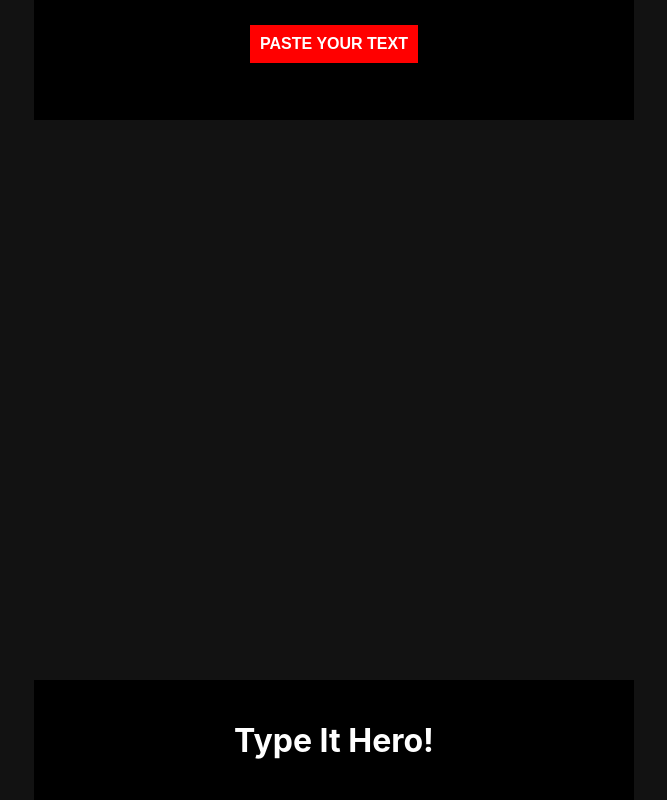
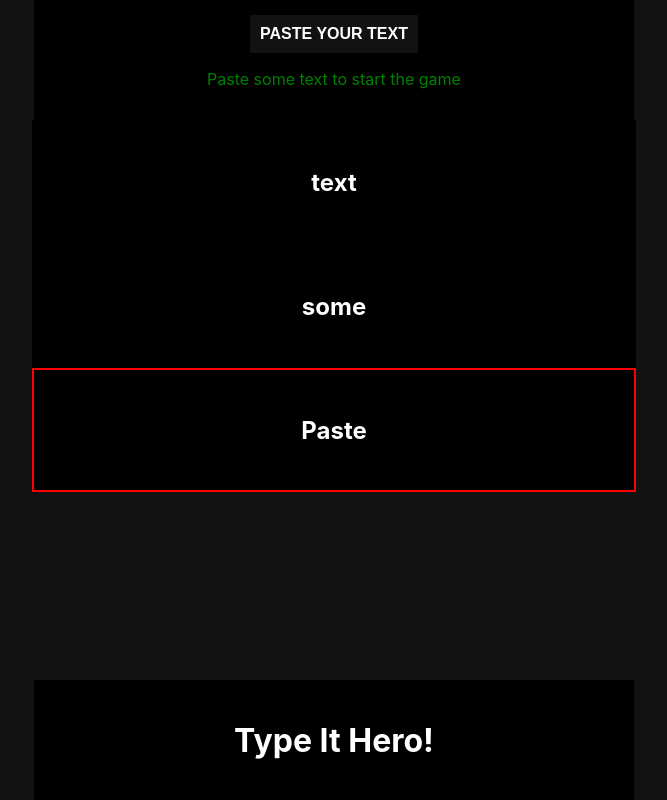
Before and after one commit to theshubhamio/typeithero, a React (Create React App) app: page / in a window 1280 px wide. Shown: the whole page, without its empty margins (306-973 px from the left). Built offline with nearby package versions, Linux system fonts and the light colour scheme.

Commit message:
Keyboard side working

```diff
--- a/src/components/WordFall.jsx
+++ b/src/components/WordFall.jsx
@@ -1,36 +1,116 @@
+import React, { useEffect, useState, useCallback, useMemo } from "react";
+import { getNextKeyDef } from "@testing-library/user-event/dist/keyboard/getNextKeyDef";
+import { isVisible } from "@testing-library/user-event/dist/utils";
 import { color } from "motion/react";
-import React, { useEffect } from "react";
-
 
 function WordFall() {
-
-    const [text, setText] = React.useState("");
-    const [words, setWords] = React.useState([]);
-    const [gameStatus, setGameStatus] = React.useState({
+    const [text, setText] = useState("Paste some text to start the game");
+    const [words, setWords] = useState([]);
+    const [gameStatus, setGameStatus] = useState({
         cl: 0,
         kl: 0,
         ip: false
-    })
+    });
 
+    // Memoized function to get the next needed key
+    const getNeededKey = useCallback(() => {
+        for (const w of words) {
+            if (w.isFocused) {
+                const untypedLetters = w.letterlist.filter(l => !l.isTyped);
+
+                if (untypedLetters.length > 0) {
+                    const neededKey = untypedLetters[0];
+                    const isLastKey = untypedLetters.length === 1;
+
+                    return {
+                        key: neededKey.letter,
+                        isLastKey: isLastKey
+                    };
+                }
+            }
+        }
+
+        return { key: null, isLastKey: false };
+    }, [words]);
+
+    // Handle keyboard input with updated state management
+    const handleKeyboard = useCallback((k, isLastKey) => {
+
+        if(isLastKey){
+            //update KL
+            setGameStatus(prevState => {
+                if (prevState.cl - prevState.kl == 1 && words.length == prevState.cl) {
+                    setText("You won! Paste some text to restart.");
+                    return { cl: 0, kl: 0, ip: false };
+                } else {
+
+                    return { ...prevState, kl: prevState.kl + 1, ip: true }
+                }
+            });
+
+        }else{
+
+            setWords(prevWords => {
+                return prevWords.map(word => {
+                    if (word.isFocused) {
+                        return {
+                            ...word,
+                            letterlist: word.letterlist.map((letter, index) =>
+                                letter.letter === k && !letter.isTyped
+                                    // Find the first untyped occurrence of the letter
+                                    && word.letterlist
+                                        .slice(0, index)
+                                        .every(prevLetter => prevLetter.isTyped || prevLetter.letter !== k)
+                                    ? { ...letter, isTyped: true }
+                                    : letter
+                            )
+                        };
+                    }
+                    return word;
+                });
+            });
+
+        }
+
+    }, []);
+
+    // Keyboard event listener
+    useEffect(() => {
+        const handleKeyDown = (event) => {
+            const neededKey = getNeededKey();
+            console.log("Needed key:", neededKey);
+            console.log("Pressed key:", event.key);
+
+            if (event.key === neededKey.key) {
+                handleKeyboard(event.key, neededKey.isLastKey);
+            }
+        };
+
+        window.addEventListener('keydown', handleKeyDown);
+        return () => {
+            window.removeEventListener('keydown', handleKeyDown);
+        };
+    }, [getNeededKey, handleKeyboard]);
+
+    // Paste handler
     const handlePaste = async () => {
+        try {
             const clipboardText = await navigator.clipboard.readText();
-        console.log("Text Pasted...")
-        console.log(clipboardText)
-
             const cleanText = clipboardText.trim().substring(0, 300);
 
             if (cleanText.split(/\s+/).length > 5) {
-            setText(cleanText)
+                setText(cleanText);
             } else {
-            console.log("Text was invalid")
-            setText("Please paste 5+ words to play")
+                setText("Please paste 5+ words to play");
             }
+        } catch (error) {
+            console.error("Paste error:", error);
+            setText("Error reading clipboard");
         }
+    };
 
+    // Initialize words from text
     useEffect(() => {
-
-        //set up the words state
-
         const wordArray = text.split(" ").map((word) => ({
             word: word,
             letterlist: word.split("").map((letter) => ({
@@ -41,61 +121,58 @@ function WordFall() {
             isVisible: false,
         }));
 
-        console.log("Setting Up Words");
-        console.log(wordArray);
-
         if (wordArray.length > 4) {
             setWords(wordArray);
         }
-    }, [text])
+    }, [text]);
 
+    // Game progression timer
     useEffect(() => {
         let interval;
         if (words.length > 4) {
             interval = setInterval(() => {
                 setGameStatus(prevState => {
-                    if (prevState.cl < 4) {
+                    if (prevState.cl-prevState.kl < 4) {
                         return { ...prevState, cl: prevState.cl + 1, ip: true };
                     } else {
-                        // Game Over
                         clearInterval(interval);
                         setText("Game Over! Paste some text to restart.");
-
                         return { cl: 0, kl: 0, ip: false };
                     }
                 });
-            }, 2000);
+            }, 1500);
         }
         return () => clearInterval(interval);
     }, [words]);
 
+    // Update word visibility and focus
     useEffect(() => {
-        console.log("GAME STATUS Changed : CL : " + gameStatus.cl)
-        console.log(words);
+
+        console.log(gameStatus);
         setWords((prevWords) =>
             prevWords.map((word, i) => {
-                if ( i < gameStatus.cl) {
+                if (i < gameStatus.cl && i >= gameStatus.kl) {
                     if (i === gameStatus.kl) {
                         return { ...word, isVisible: true, isFocused: true };
-
                     } else {
                         return { ...word, isVisible: true, isFocused: false };
                     }
                 } else {
-                    console.log("All invisible")
                     return { ...word, isVisible: false, isFocused: false };
                 }
             })
         );
-    }, [gameStatus])
+        console.log(gameStatus)
+    }, [gameStatus]);
 
+    // Render
     return (
         <div style={styles.container}>
             <div style={styles.header}>
-                <button style={styles.pasteButton}
-                    onClick={handlePaste}>
-                    PASTE YOUR TEXT</button>
-                <p>{text}</p>
+                <button style={styles.pasteButton} onClick={handlePaste}>
+                    PASTE YOUR TEXT
+                </button>
+                <p style={styles.inputtext}>{text}</p>
             </div>
 
             <div style={styles.wordList}>
@@ -108,20 +185,29 @@ function WordFall() {
                                 border: w.isFocused ? "2px solid red" : "2px solid transparent"
                             }}
                         >
-                            <h2>{w.word}</h2>
-
+                            <h2>
+                                {w.letterlist.map((letter, letterIndex) => (
+                                    <span
+                                        key={letterIndex}
+                                        style={{
+                                            color: letter.isTyped ? 'green' : 'white',
+                                            textDecoration: letter.isTyped ? 'underline' : 'none'
+                                        }}
+                                    >
+                                        {letter.letter}
+                                    </span>
+                                ))}
+                            </h2>
                         </div>
                     )
                 )}
             </div>
 
-
             <div style={styles.footer}>
                 <h1>Type It Hero!</h1>
             </div>
         </div>
-    )
-
+    );
 }
 
 const styles = {
@@ -142,7 +228,6 @@ const styles = {
         height: "15vh",
         width: "75vh",
         justifyContent: "center",
-        margin: "10px",
         fontSize: "2vh"
     },
     header: {
@@ -166,7 +251,7 @@ const styles = {
         fontSize: "2vh"
     },
     pasteButton: {
-        background: "red",
+        background: "#121212",
         color: "#ffffff",
         padding: "10px",
         border: "none",
@@ -176,12 +261,16 @@ const styles = {
     },
     wordList: {
         display: "flex",
+        width: "75vh",
+
         flexDirection: "column",
         alignItems: "center",
-        fontSize:"2vh"
+        fontSize: "2vh"
+    },
+    inputtext :{
+        color : "green"
+
     }
-}
-
-
+};
 
 export default WordFall;
```
Lines whose indentation alone changed are shown as unchanged.
